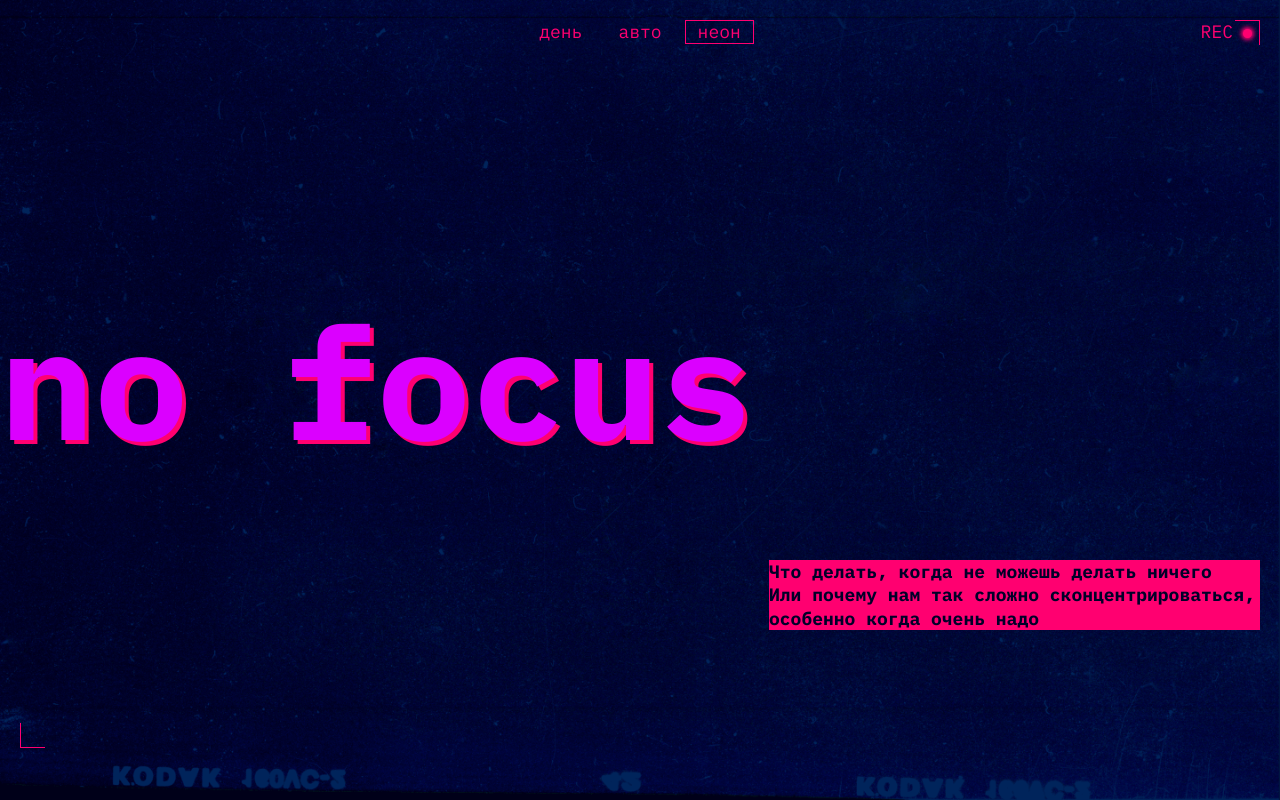
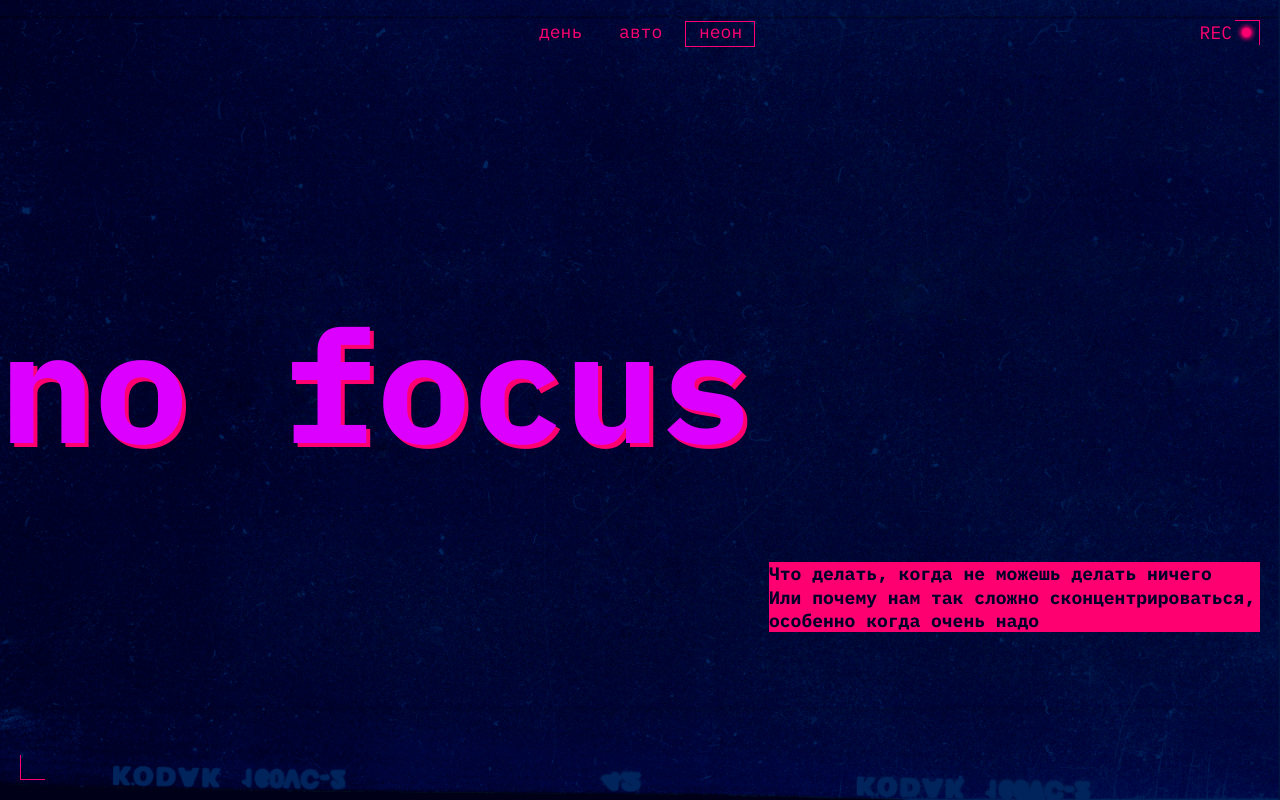
Before and after one commit to VladislavKokin/slozhno-sosredotochitsya-fd, a plain HTML site: page index.html in a window 1280 px wide. Both pictures are taken after a click on the button "неон". Shown: the top 800 px of the page. Drawn offline with Linux system fonts and the light colour scheme.

Commit message:
Финал
Исправил все что только можно)))
По макету у меня все сходится

```diff
--- a/index.html
+++ b/index.html
@@ -231,7 +231,7 @@
             <picture>
               <img
                 class="gallery-list__item-img"
-                src="../images/sunset.png"
+                src="./images/sunset.png"
                 alt="Изображение совета: Представьте небо и облака"
                 loading="lazy"
               />
@@ -241,7 +241,7 @@
             <picture>
               <img
                 class="gallery-list__item-img"
-                src="../images/ice-cream.png"
+                src="./images/ice-cream.png"
                 alt="Изображение совета: Хорошо ешьте"
                 loading="lazy"
               />
@@ -251,7 +251,7 @@
             <picture>
               <img
                 class="gallery-list__item-img"
-                src="../images/tape.png"
+                src="./images/tape.png"
                 alt="Изображение совета: Включите музыку"
                 loading="lazy"
               />
@@ -261,7 +261,7 @@
             <picture>
               <img
                 class="gallery-list__item-img"
-                src="../images/books.png"
+                src="./images/books.png"
                 alt="Изображение совета: Читайте"
                 loading="lazy"
               />
@@ -271,7 +271,7 @@
             <picture>
               <img
                 class="gallery-list__item-img"
-                src="../images/street.png"
+                src="./images/street.png"
                 alt="Изображение совета: Прогуляйтесь"
                 loading="lazy"
               />
--- a/styles/dark.css
+++ b/styles/dark.css
@@ -4,7 +4,7 @@
   --text-color: var(--color-pink-2, #f1b2ce);
   --brand-color: var(--color-purple-1, #db00ff);
   --secondary-color: var(--color-purple-2, #ff0070);
-  --secondary-color-o-40: var(--color-purple-2-o-40, #ff007040);
+  --secondary-color-o-40: var(--color-purple-2-o-40, #FF007066);
   --accent-color: var(--color-purple-2, #ff0070);
   --highlight-color: var(--color-black-1, #000028);
   --page-background-color: var(--color-black-1, #000028);
@@ -17,7 +17,7 @@
     --text-color: var(--color-pink-2, #f1b2ce);
     --brand-color: var(--color-purple-1, #db00ff);
     --secondary-color: var(--color-purple-2, #ff0070);
-    --secondary-color-o-40: var(--color-purple-2-o-40, #ff007040);
+    --secondary-color-o-40: var(--color-purple-2-o-40, #FF007066);
     --accent-color: var(--color-purple-2, #ff0070);
     --highlight-color: var(--color-black-1, #000028);
     --page-background-color: var(--color-black-1, #000028);
--- a/styles/light.css
+++ b/styles/light.css
@@ -4,7 +4,7 @@
   --brand-color: var(--color-pink-3, #ffc2e6);
   --highlight-color: var(--color-black-2, #353430);
   --secondary-color: var(--color-black-2, #353430);
-  --secondary-color-o-40: var(--color-black-2-o-40, #35343040);
+  --secondary-color-o-40: var(--color-black-2-o-40, #32312D66);
   --page-background-color: var(--color-pink-1, #fff1f7);
   --page-background-image: url("../images/cover-image-light.png");
   --rec-decor-visibility: hidden;
@@ -17,7 +17,7 @@
     --brand-color: var(--color-pink-3, #ffc2e6);
     --highlight-color: var(--color-black-2, #353430);
     --secondary-color: var(--color-black-2, #353430);
-    --secondary-color-o-40: var(--color-black-2-o-40, #35343040);
+    --secondary-color-o-40: var(--color-black-2-o-40, #32312D66);
     --page-background-color: var(--color-pink-1, #fff1f7);
     --page-background-image: url("../images/cover-image-light.png");
     --rec-decor-visibility: hidden;
--- a/styles/style.css
+++ b/styles/style.css
@@ -96,6 +96,7 @@ ul {
   border-radius: 50%;
   width: 9px;
   height: 9px;
+  margin-bottom: 2px;
 }
 
 .header__theme-menu {
@@ -115,7 +116,9 @@ ul {
   font-size: 18px;
   text-align: center;
   border: 1px solid transparent;
-  padding: 2px 12px;
+  height:26px;
+  width:70px;
+  padding: 1.5px 13px 4.5px;
   color: var(--secondary-color, #ff0070);
   line-height: 18px;
   text-transform: lowercase;
@@ -127,6 +130,10 @@ ul {
   border-color: currentColor;
   cursor: default;
   pointer-events: none;
+}
+
+.header__theme-menu-button:hover {
+  border-color: var(--secondary-color-o-40, #FF007066);
 }
 
 .header__theme-menu-button:focus {
@@ -225,8 +232,8 @@ ul {
     left: 20px;
   }
   .rec {
-    inset-inline-end: 28px;
-    inset-block-start: 20px;
+    inset-inline-end: 29px;
+    inset-block-start: 21px;
   }
 
   .page-title {
@@ -266,13 +273,13 @@ ul {
   }
 
   .header {
-    height: 1024px;
+    min-height: 1024px;
     padding: 20px;
     padding-inline-start: 0;
   }
 
   .header__theme-menu {
-    margin-block-start: 146px;
+    margin-block-start: 172px;
     margin-block-end: 173px;
   }
 
@@ -298,8 +305,9 @@ ul {
   }
 
   .header {
-    height: 768px;
+    min-height: 768px;
   }
+
   .header__title {
     margin-block: 114px;
   }
--- a/styles/variables.css
+++ b/styles/variables.css
@@ -5,12 +5,14 @@
   --color-pink-4: #ff8dcb;
   --color-purple-1: #db00ff;
   --color-purple-2: #ff0070;
-  --color-purple-2-o-40: #FF0070;
+  --color-purple-2-o-40: #ff007040;
   --color-black-1: #000028;
   --color-black-2: #353430;
+  --color-black-2-o-40: #32312D66;
   --text-color: var(--color-pink-2, #f1b2ce);
   --brand-color: var(--color-purple-1, #db00ff);
   --secondary-color: var(--color-purple-2, #ff0070);
+  --secondary-color-o-40: var(--color-purple-2-o-40, #FF007066);
   --accent-color: var(--color-purple-2, #ff0070);
   --highlight-color: var(--color-black-1, #000028);
   --page-font-family: "IBM Plex mono", monospace;
```
